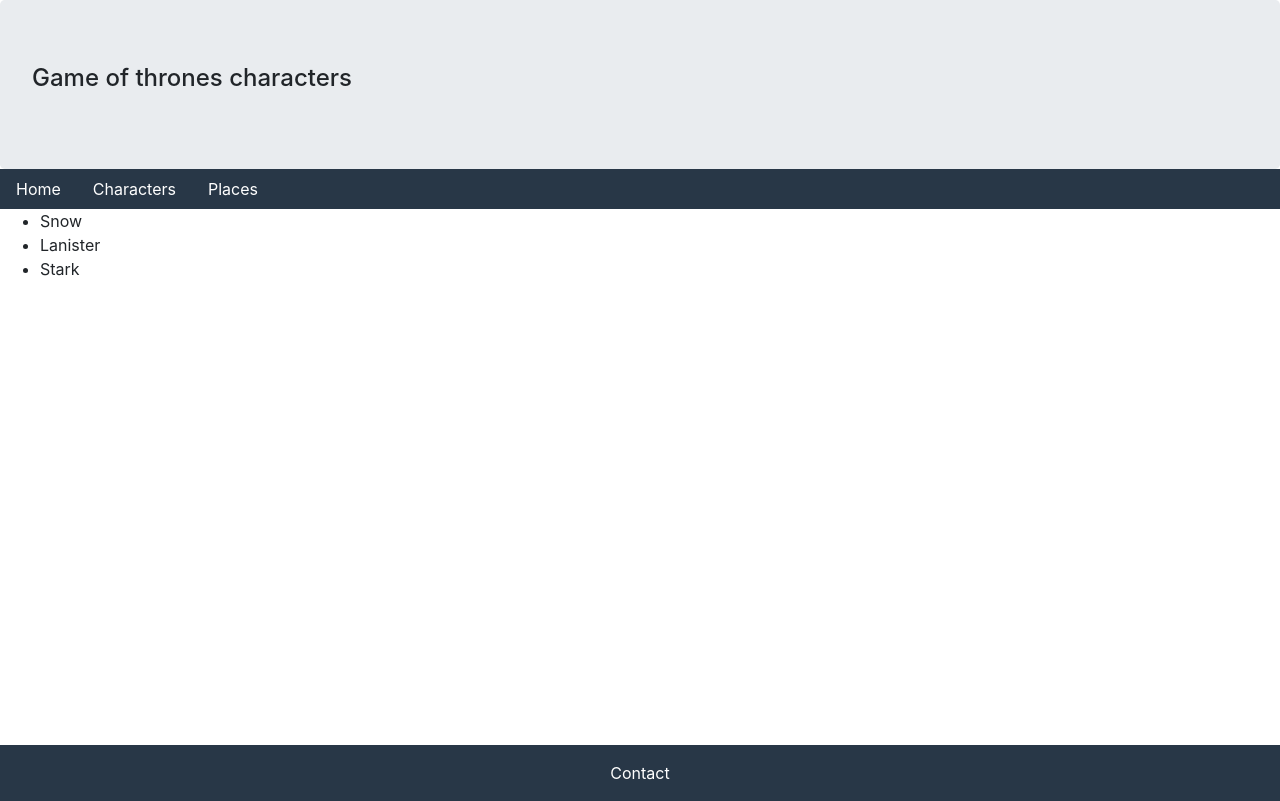
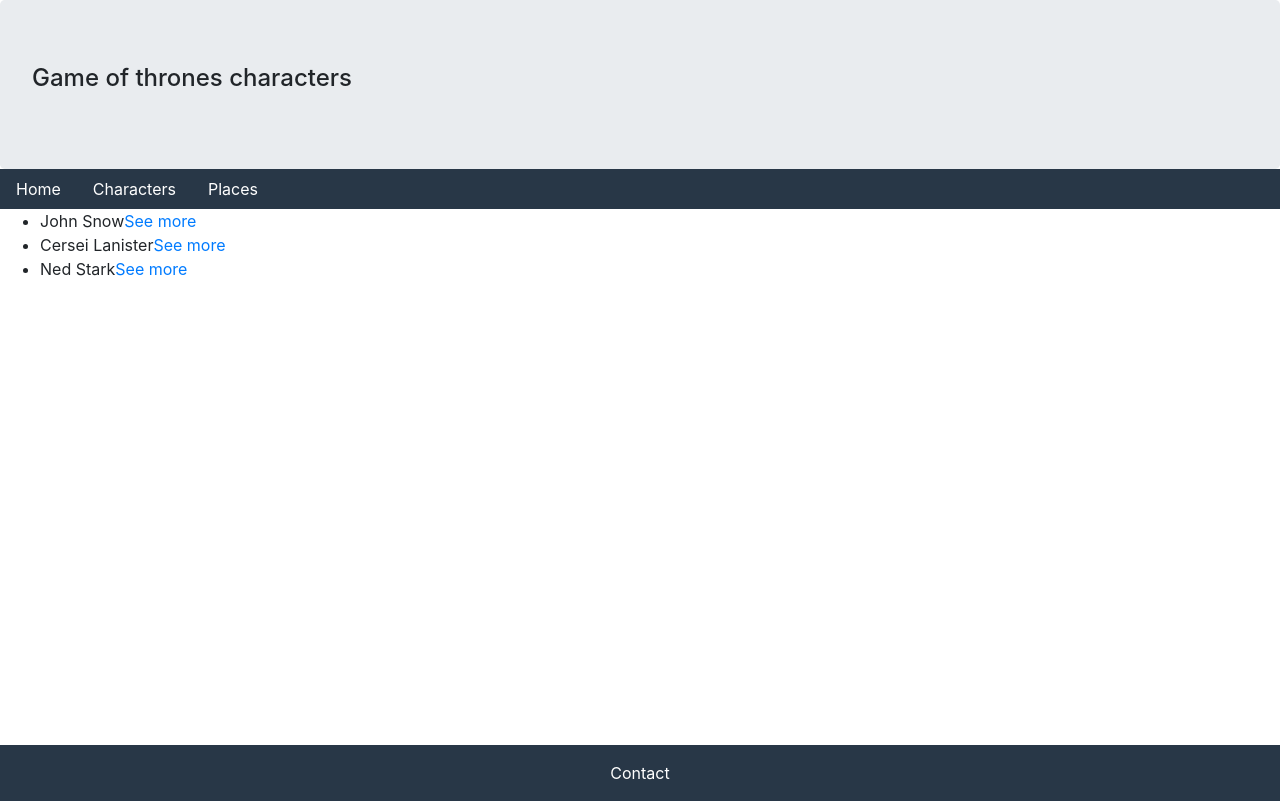
Before and after one commit to skrafi/ssr-basic, a Next.js app: page /characters in a window 1280 px wide. Built offline with nearby package versions, Linux system fonts and the light colour scheme; data requests are answered from the project's data file.

Commit message:
url with params

```diff
--- a/db.json
+++ b/db.json
@@ -1,8 +1,8 @@
 {
   "characters": [
-    {"id": 0,"firstname": "John", "lastname": "Snow"},
-    {"id": 1,"firstname": "Cersei", "lastname": "Lanister"},
-    {"id": 2,"firstname": "Ned", "lastname": "Stark"}
+    {"id": 0,"firstname": "John", "lastname": "Snow", "thumbnail": "snow.png"},
+    {"id": 1,"firstname": "Cersei", "lastname": "Lanister", "thumbnail": "cersei.jpeg"},
+    {"id": 2,"firstname": "Ned", "lastname": "Stark", "thumbnail": "ned.jpg"}
   ],
   "places": [
     {
--- a/pages/_app.js
+++ b/pages/_app.js
@@ -1,5 +1,5 @@
 import * as React from 'react';
-import  App, { Container } from 'next/app';
+import  App from 'next/app';
 import Layout from '../src/Layout';
 
 class MyApp extends App {
@@ -14,11 +14,11 @@ class MyApp extends App {
   render(){
     const {Component, pageProps} = this.props;
     return (
-      <Container>
+      <React.Fragment>
         <Layout>
           <Component {...pageProps}/>
         </Layout>
-      </Container>
+      </React.Fragment>
     )
   }
 }
--- a/pages/characters.js
+++ b/pages/characters.js
@@ -1,5 +1,6 @@
 import * as React from 'react';
 import axios from 'axios';
+import Link from "next/link";
 
 class Characters extends React.Component {
 
@@ -27,10 +28,25 @@ class Characters extends React.Component {
   }
 
   render(){
-    return<div className="content">
-    <ul>
-      {this.props.charactersData.map(character => <li key={character.id}>{character.firstnmae} {character.lastname}</li>)}
-    </ul>
+    return <div className="content">
+      <ul>
+        {this.props.charactersData.map(character => {
+          return (
+            <li key={character.id}>
+              {character.firstname} {character.lastname}
+              <Link
+                href={{
+                  pathname: '/character',
+                  query: {
+                    characterId: character.id
+                  }
+                  }}
+                as={`/character/${character.id}`}
+              >See more</Link>
+            </li>
+          );
+        })}
+      </ul>
     </div>
   }
 }
```
Also changed, not shown: pages/character.js (added, +31 -0 lines).
